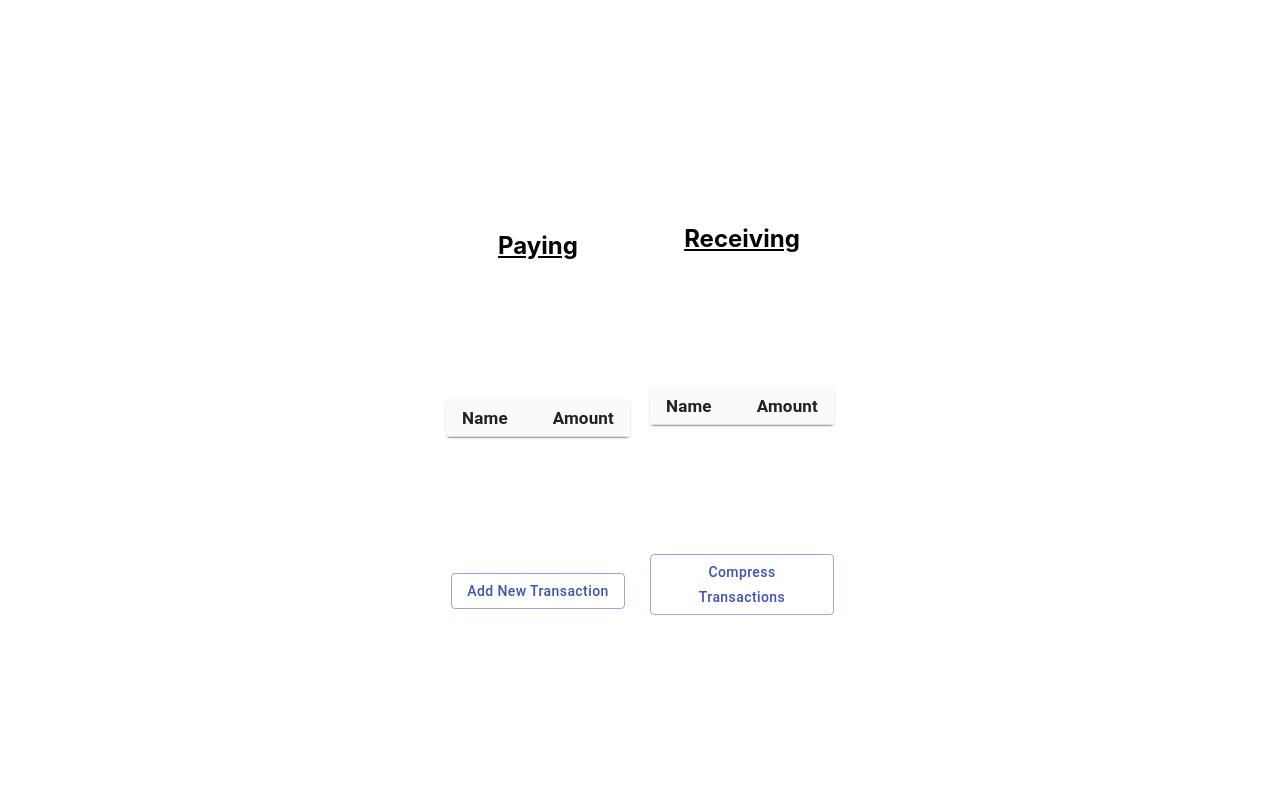
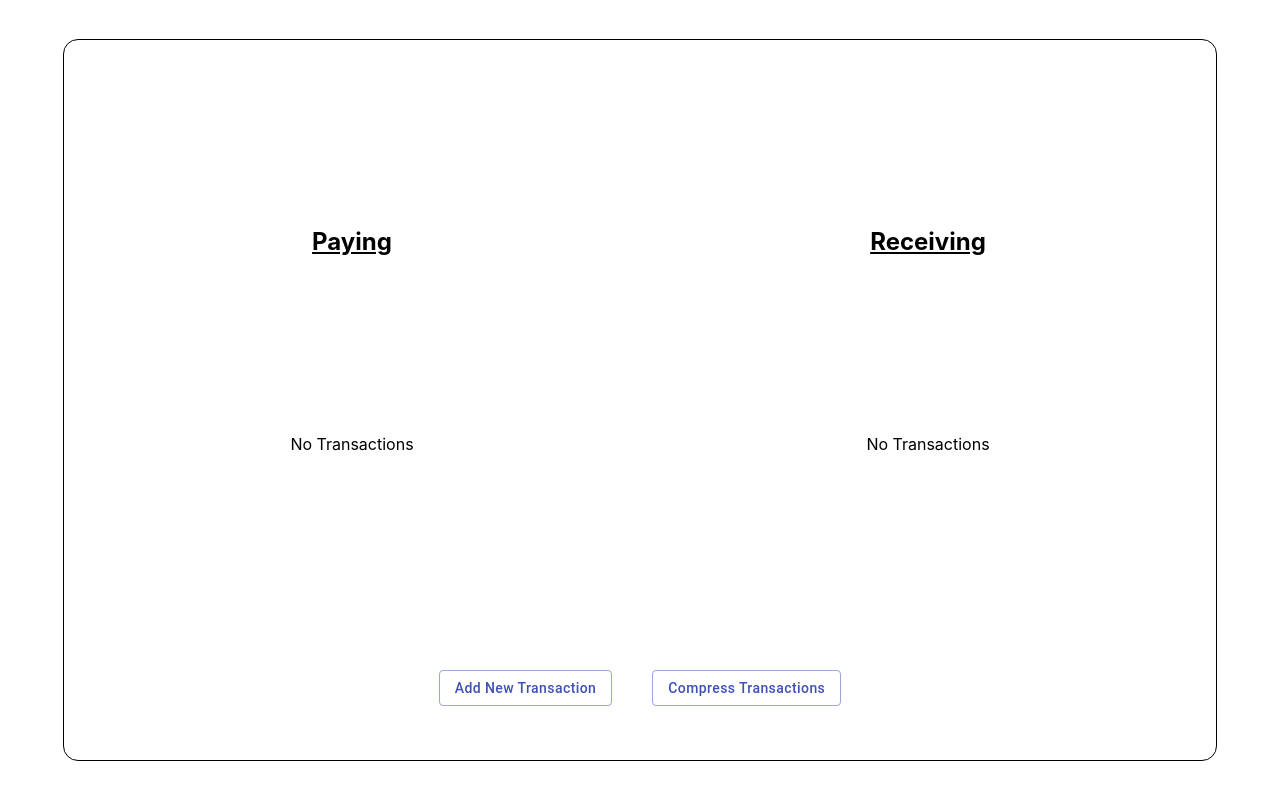
Before and after one commit to BarakEd/transactions-app, a React (Create React App) app: page / in a window 1280 px wide. Built offline with nearby package versions, Linux system fonts and the light colour scheme; no server answers.

Commit message:
last touch up according to requirements

```diff
--- a/src/components/AddTransactionDialog/AddTransactionDialog.js
+++ b/src/components/AddTransactionDialog/AddTransactionDialog.js
@@ -7,12 +7,12 @@ import DialogTitle from '@material-ui/core/DialogTitle';
 import Button from '../Button';
 
 const AddTransactionDialog = ({ isOpen, handleClose, handleAdd }) => {
-const [tradingPartyValue, setTradingPartyValue] = useState('');
+const tradingPartyValue = 'me';
 const [counterPartyValue, setCounterPartyValue] = useState('');
 const [amount, setAmount] = useState('');
 const isAddEnabled = tradingPartyValue?.length > 0
   && counterPartyValue?.length > 0
-  && Number.isInteger(amount);
+  && (Number.isInteger(amount) && amount > 0);
 
   const onAddHandler = () => {
     handleAdd(
@@ -30,7 +30,6 @@ const isAddEnabled = tradingPartyValue?.length > 0
         <DialogContent>
         <TextField
             value={tradingPartyValue}
-            onChange={(e) => setTradingPartyValue(e.target.value)}
             margin="dense"
             label="Trading Party"
             type="text"
--- a/src/components/TransactionsPage/TransactionsPage.js
+++ b/src/components/TransactionsPage/TransactionsPage.js
@@ -31,47 +31,57 @@ const TransactionsPage = () => {
     setIsAddDialogOpen(false);
   };
 
-  const payingData = transactionsData
+  const payingData = transactionsData?.filter(item => item.amount < 0)
     ?.map?.(payTrans => ({
-      name: payTrans.tradingParty,
+      name: payTrans.counterParty,
       amount: Math.abs(payTrans.amount),
       id: payTrans.id,
     }));
 
-  const receivingData = transactionsData
+  const receivingData = transactionsData?.filter(item => item.amount > 0)
     ?.map?.(receiveTrans => ({
     name: receiveTrans.counterParty,
     amount: receiveTrans.amount,
     id: receiveTrans.id,
   }));
 
+  const renderAddDialog = () => {
+    return isAddDialogOpen && (<AddTransactionDialog
+        handleClose={ closeAddDialogHandler }
+        isOpen={ isAddDialogOpen }
+        handleAdd={ addTransactionHandler }
+      />);
+  };
+
   return (
     <styles.container>
+      <styles.Wrapper>
         <styles.TablesWrapper>
           <styles.TableWrapper>
             <styles.Title>
               Paying
             </styles.Title>
             <TransactionsTable data={ payingData }/>
-      <Button
-        onClickHandler={ openAddDialogHandler }
-        label='Add New Transaction'/>
           </styles.TableWrapper>
           <styles.TableWrapper>
             <styles.Title>
               Receiving
             </styles.Title>
             <TransactionsTable data={ receivingData }/>
+          </styles.TableWrapper>
+        </styles.TablesWrapper>
+        <styles.Footer>
+          <styles.ButtonsWrapper>
+            <Button
+              onClickHandler={ openAddDialogHandler }
+              label='Add New Transaction'/>
             <Button
               onClickHandler={ compressHandler }
               label='Compress Transactions'/>
-    </styles.TableWrapper>
-      </styles.TablesWrapper>
-      <AddTransactionDialog
-        handleClose={ closeAddDialogHandler }
-        isOpen={ isAddDialogOpen }
-        handleAdd={ addTransactionHandler }
-      />
+          </styles.ButtonsWrapper>
+        </styles.Footer>
+      </styles.Wrapper>
+      {renderAddDialog()}
       </styles.container>
   );
 };
--- a/src/components/TransactionsTable/TransactionsTable.js
+++ b/src/components/TransactionsTable/TransactionsTable.js
@@ -15,8 +15,13 @@ const useStyles = makeStyles({
 
 const TransactionsTable = ({data}) => {
   const classes = useStyles();
+  const isDataEmpty = !data?.length;
 
-  return (
+  return isDataEmpty
+    ? <styles.container>
+      No Transactions
+    </styles.container>
+    : (
     <styles.container>
       <TableContainer component={styles.StyledPaper}>
         <Table stickyHeader className={classes.table} size="small">
```
Lines whose indentation alone changed are shown as unchanged.
